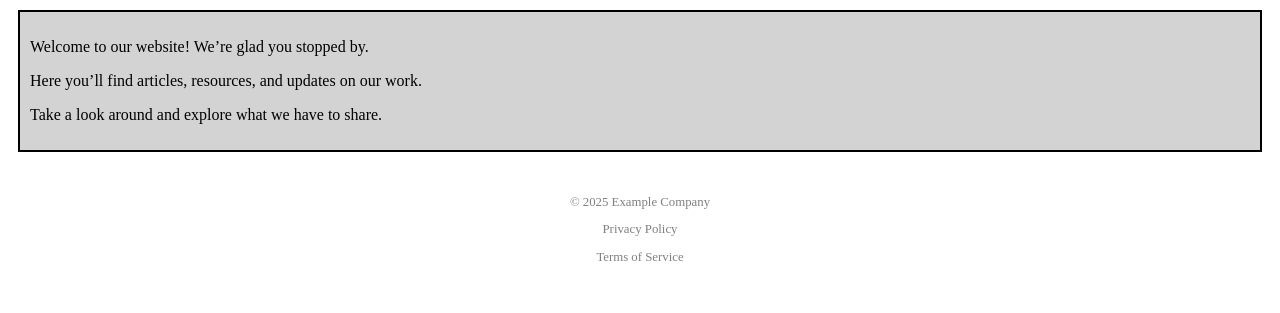
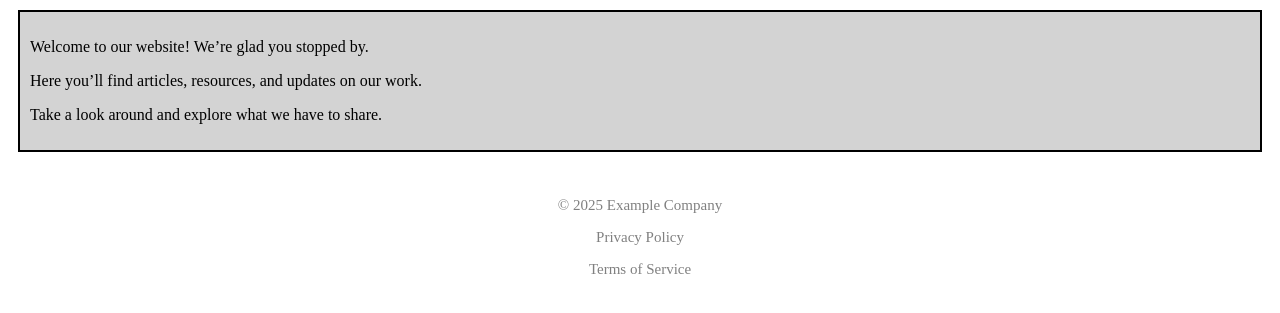
Before and after one commit to ThomasLucking/I-293, a PHP site: page /Exercise-1/index.html in a window 1280 px wide. Shown: the part 75-388 px from the top of the page. Run offline with PHP 8.4, Linux system fonts and the light colour scheme.

Commit message:
feat: modified CSS

```diff
--- a/Exercise-1/index.html
+++ b/Exercise-1/index.html
@@ -24,7 +24,6 @@
             </section>
         </article>
     </main>
-
     <footer class="footerpage">
         <nav class="endnavigation">
             <p>&copy; 2025 Example Company</p>
@@ -32,7 +31,5 @@
             <p>Terms of Service</p>
         </nav>
     </footer>
-
 </body>
-
 </html>
--- a/Exercise-1/styles.css
+++ b/Exercise-1/styles.css
@@ -14,9 +14,10 @@
     display: flex;
     flex-direction: column;
 }
+
 .endnavigation{
     text-align: center;
-    font-size: 0.8em;
+    font-size: 15px;
     color: grey;
     margin-top: 20px;
 }
```
